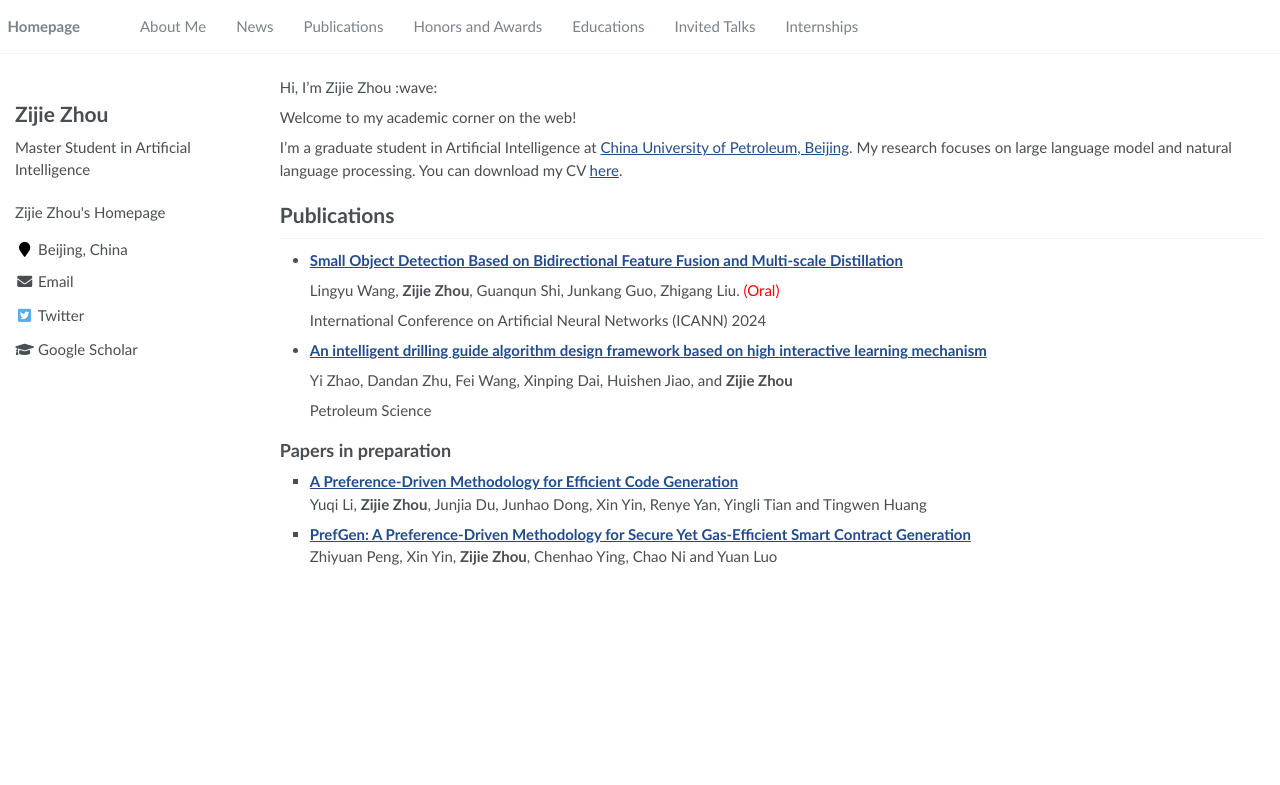
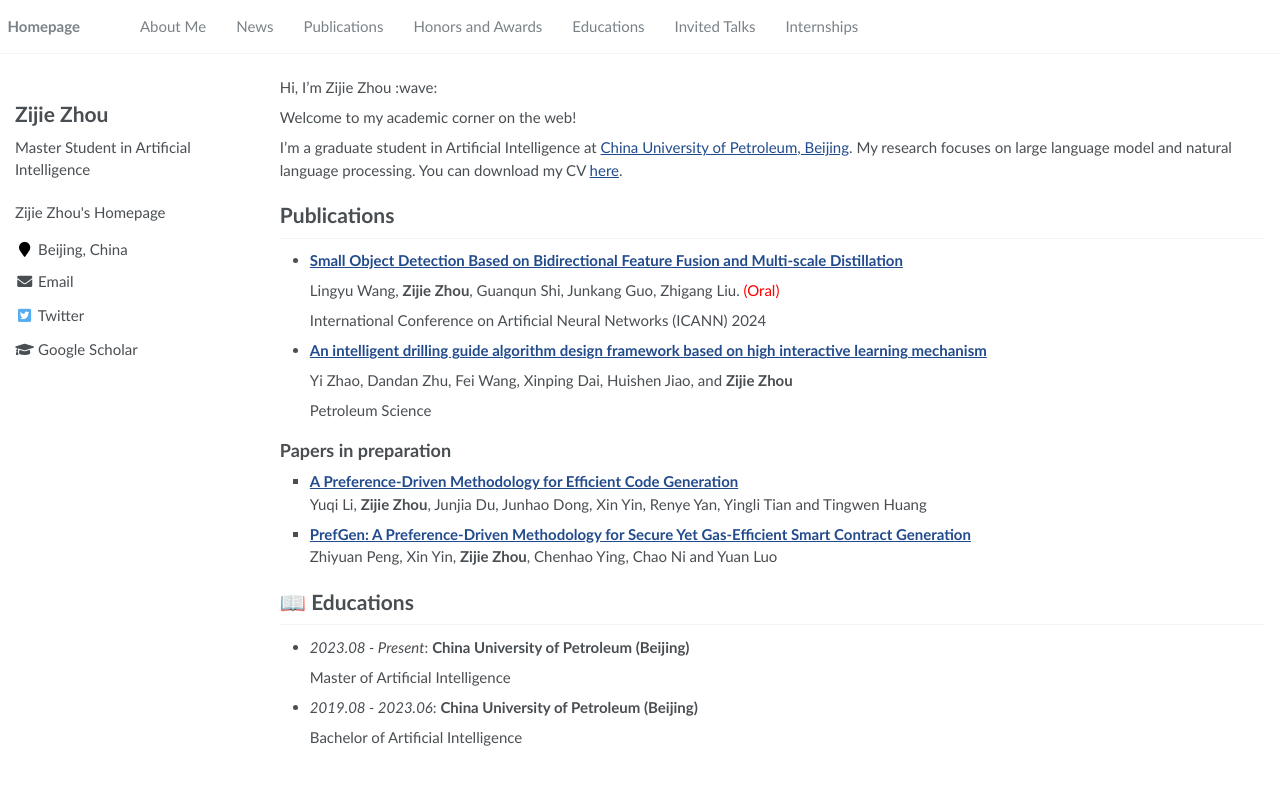
Before and after one commit to zijiezho/homepage, a Jekyll site: the page built from _pages/about.md, in a window 1280 px wide. Shown: the top 785 px of the page. Built offline with Jekyll 4.4.1, drawn with Linux system fonts in a browser that asks for light colours.

```diff
--- a/_pages/about.md
+++ b/_pages/about.md
@@ -38,11 +38,11 @@ My research interest includes neural machine translation and computer vision. I
 
 <!-- # 🎖 Honors and Awards
 - *2021.10* Lorem ipsum dolor sit amet, consectetur adipiscing elit. Vivamus ornare aliquet ipsum, ac tempus justo dapibus sit amet.
-- *2021.09* Lorem ipsum dolor sit amet, consectetur adipiscing elit. Vivamus ornare aliquet ipsum, ac tempus justo dapibus sit amet.
+- *2021.09* Lorem ipsum dolor sit amet, consectetur adipiscing elit. Vivamus ornare aliquet ipsum, ac tempus justo dapibus sit amet.  -->
 
 {% include_relative includes/education.md %}
 
-# 💬 Invited Talks
+<!-- # 💬 Invited Talks
 - *2021.06*, Lorem ipsum dolor sit amet, consectetur adipiscing elit. Vivamus ornare aliquet ipsum, ac tempus justo dapibus sit amet.
 - *2021.03*, Lorem ipsum dolor sit amet, consectetur adipiscing elit. Vivamus ornare aliquet ipsum, ac tempus justo dapibus sit amet.  \| [\[video\]](https://github.com/)
 
```
